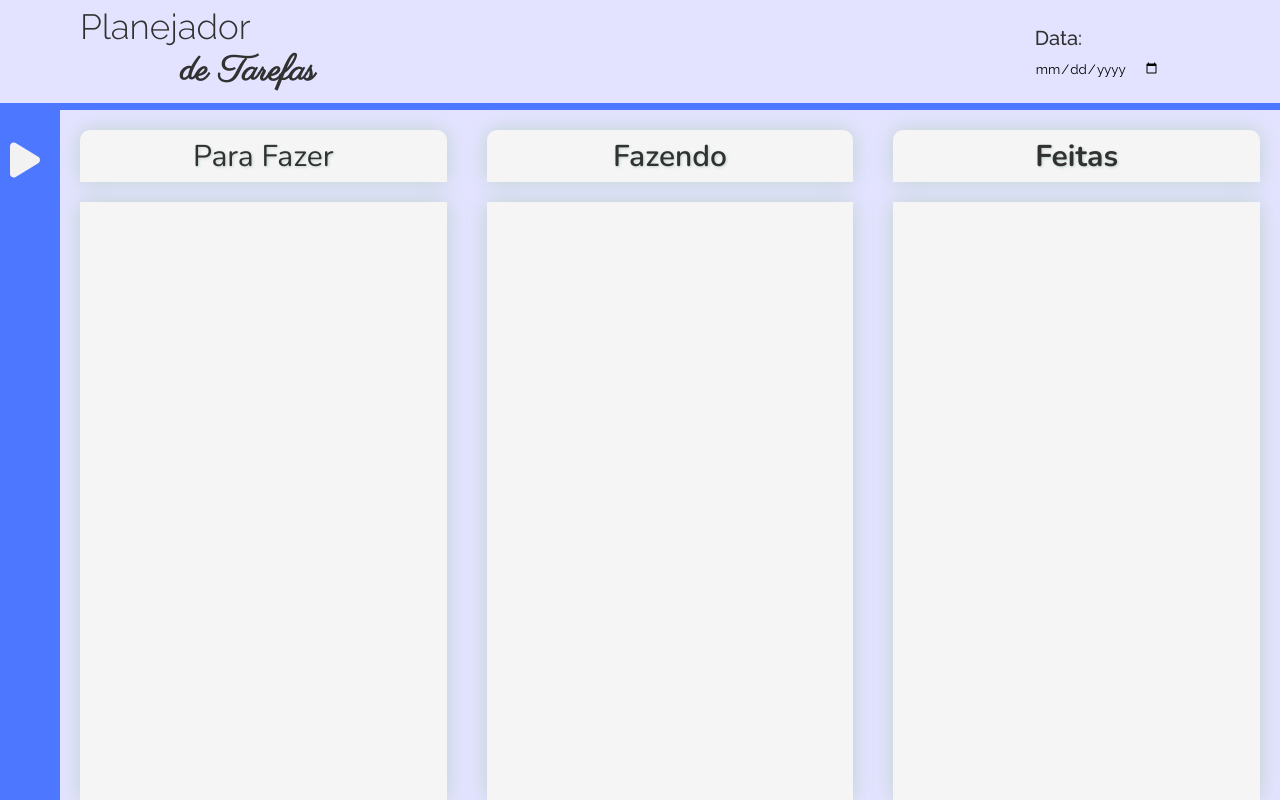
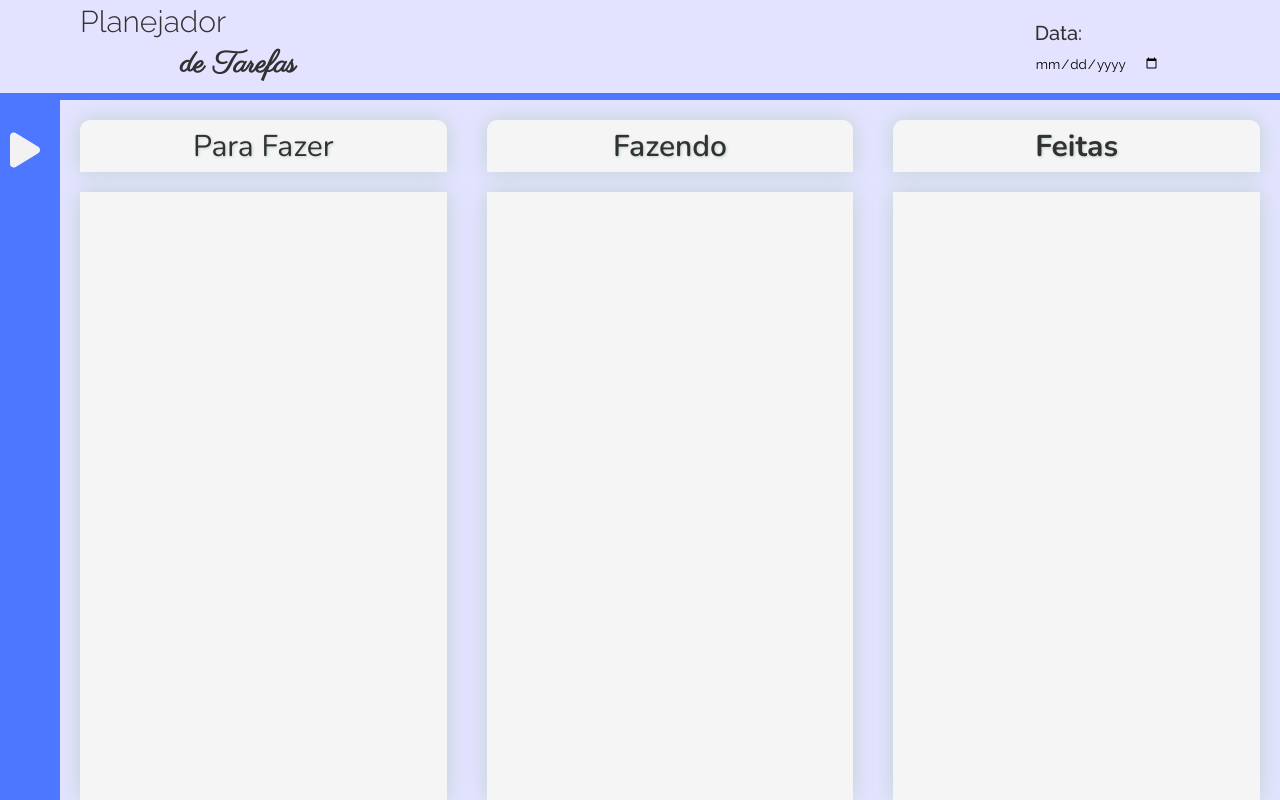
Before and after one commit to DanielFirme/planner, a plain HTML site: page public/index.html in a window 1280 px wide. Drawn offline with nearby package versions, Linux system fonts and the light colour scheme.

Commit message:
project update

```diff
--- a/public/assets/css/style.css
+++ b/public/assets/css/style.css
@@ -5,7 +5,7 @@
 }
 
 :root {
-    --header-height: 110px;
+    --header-height: 100px;
 }
 
 header {
@@ -22,14 +22,14 @@ header {
 .logo--1 {
     font-family: 'Raleway', sans-serif;
     font-weight: 300;
-    font-size: 35px;
+    font-size: 30px;
     color: #313131;
 }
 
 .logo--2 {
     font-family: 'Parisienne', cursive;
     font-weight: 600;
-    font-size: 35px;
+    font-size: 30px;
     padding-left: 100px;
     line-height: 50px;
     color: #313131;
```
Also changed, not shown: 1 other file.
